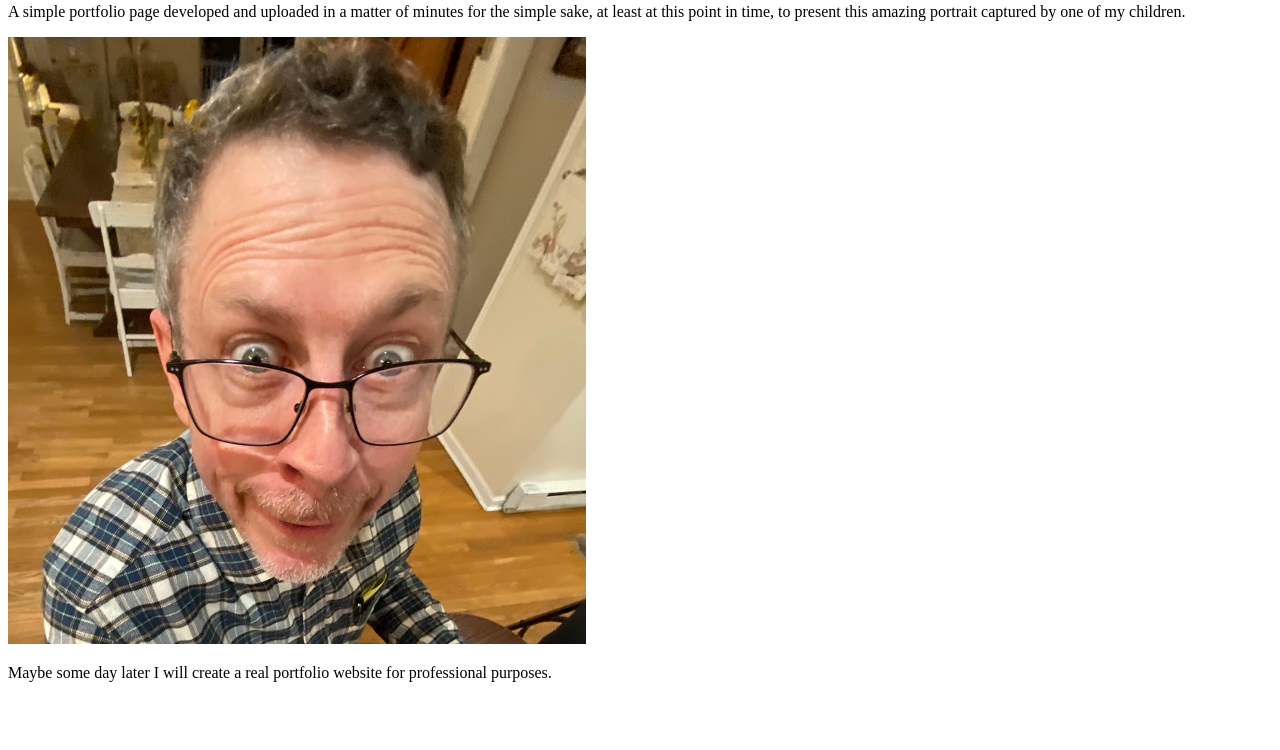
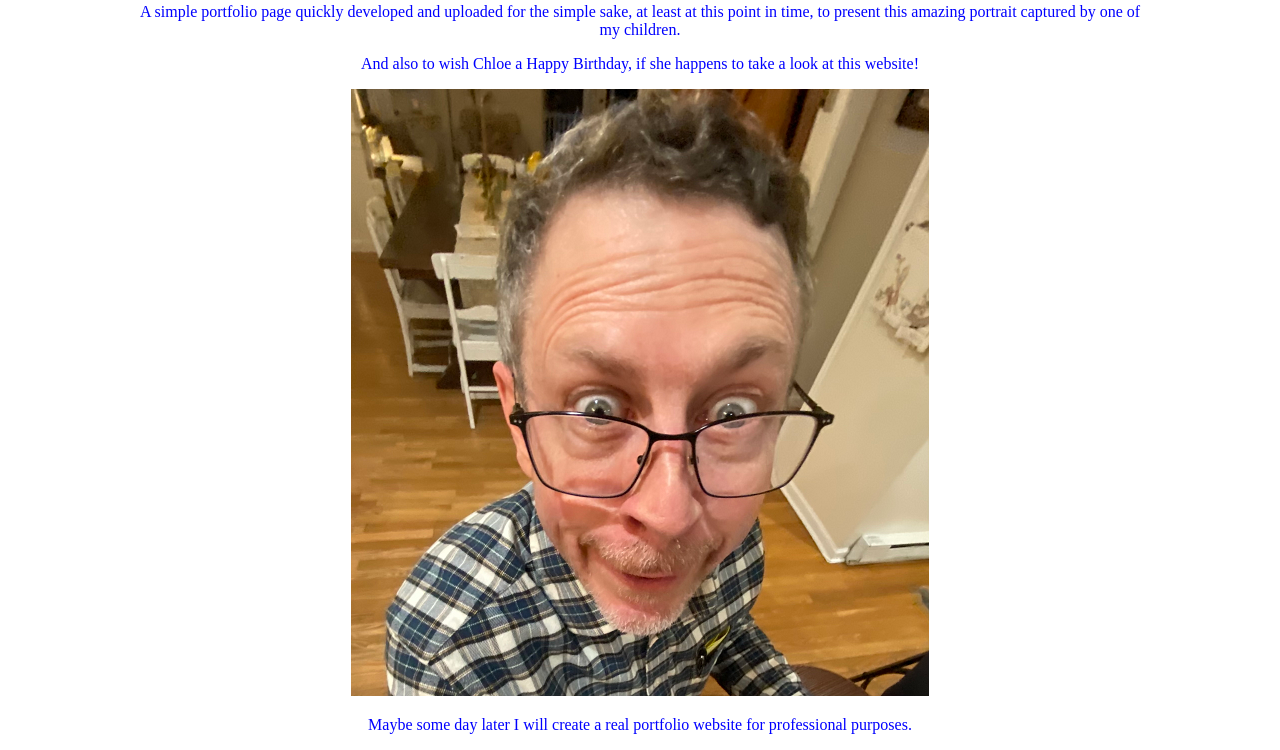
Before and after one commit to SMFrenchVA/toasts-touch, a plain HTML site: page index.html in a window 1280 px wide. Shown: the part 56-806 px from the top of the page. Drawn offline with Linux system fonts and the light colour scheme.

Commit message:
More updates to make the content adjust with browser size.

```diff
--- a/index.html
+++ b/index.html
@@ -4,11 +4,13 @@
     <meta charset="UTF-8">
     <meta name="viewport" content="width=device-width, initial-scale=1.0">
     <title>Toast's Portfolio</title>
+    <link rel="stylesheet" href="styles.css">
 </head>
 <body>
     <h3>Toast's Touch</h3>
 
-    <p>A simple portfolio page developed and uploaded in a matter of minutes for the simple sake, at least at this point in time, to present this amazing portrait captured by one of my children.</p>
+    <p>A simple portfolio page quickly developed and uploaded for the simple sake, at least at this point in time, to present this amazing portrait captured by one of my children.</p>
+    <p>And also to wish Chloe a Happy Birthday, if she happens to take a look at this website!</p>
 
         <img src="./images/goofy_steve2.png" alt="Goofy photo of Steve">
 
--- /dev/null
+++ b/styles.css
@@ -0,0 +1,14 @@
+body {
+    color: blue;
+    width: 80%;
+    margin: 0 auto;
+    text-align: center;
+}
+
+img {
+    max-width: 100%;
+}
+
+h1, p {
+    font-size: 1em;
+}
```
